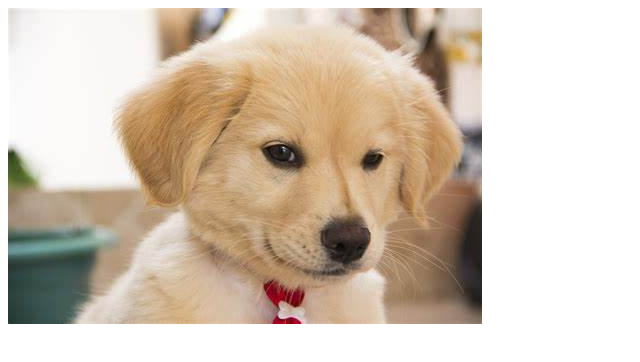
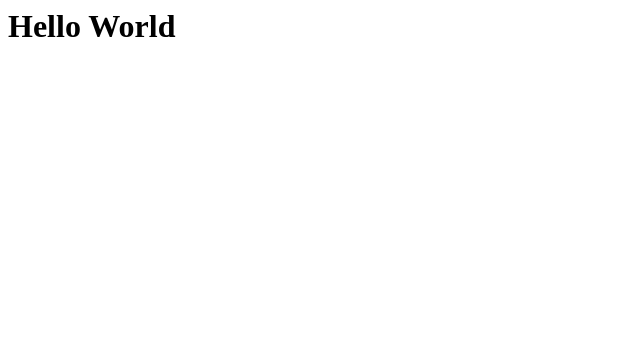
Before and after one commit to nilganu/testconestoga, a plain HTML site: page index.html in a window 1280 px wide. Shown: the whole page, without its empty margins (0-640 px from the left). Drawn offline with Linux system fonts and the light colour scheme.

Commit message:
Update index.html

```diff
--- a/index.html
+++ b/index.html
@@ -1 +1 @@
-<img src="./dog.png"/>
+<h1>Hello World</h1>
```
